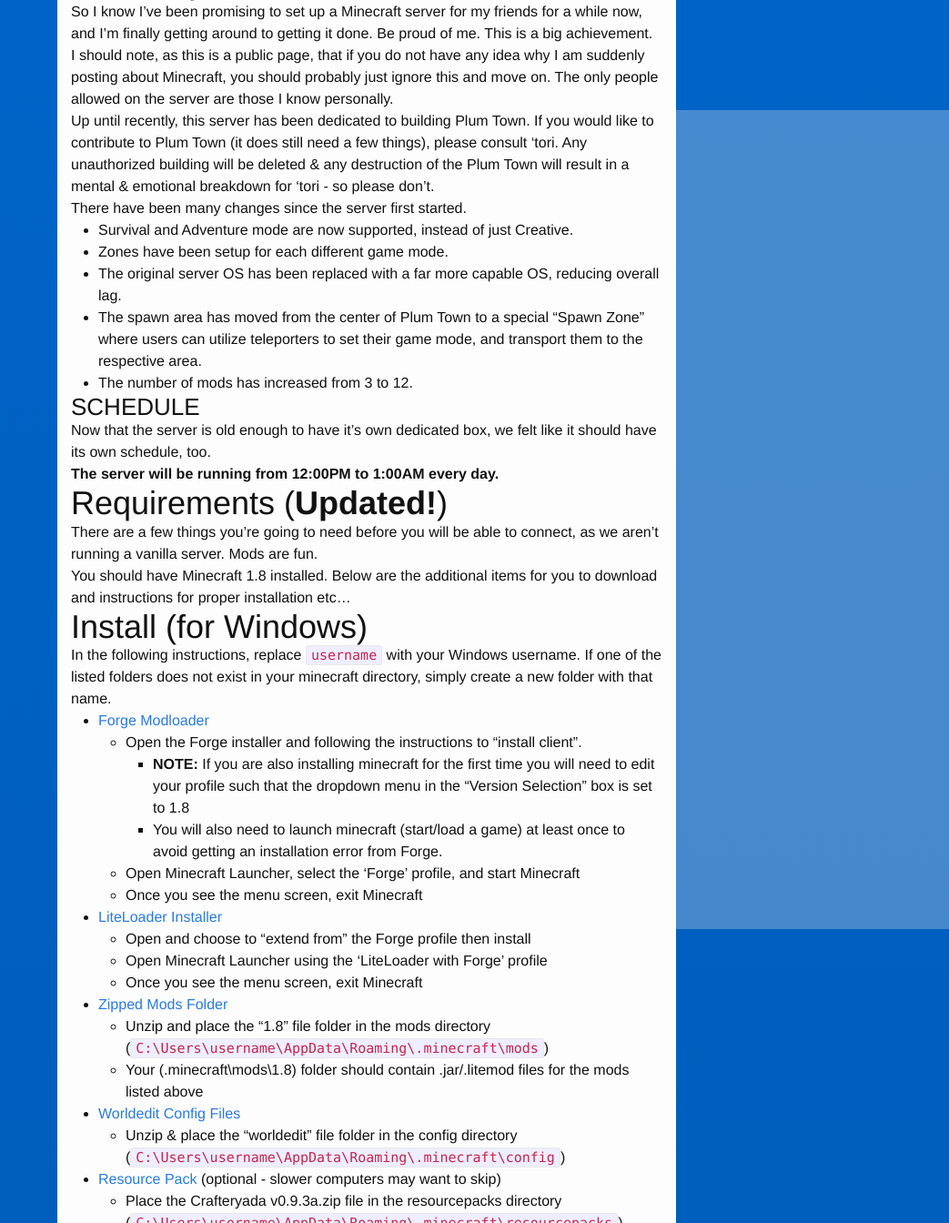
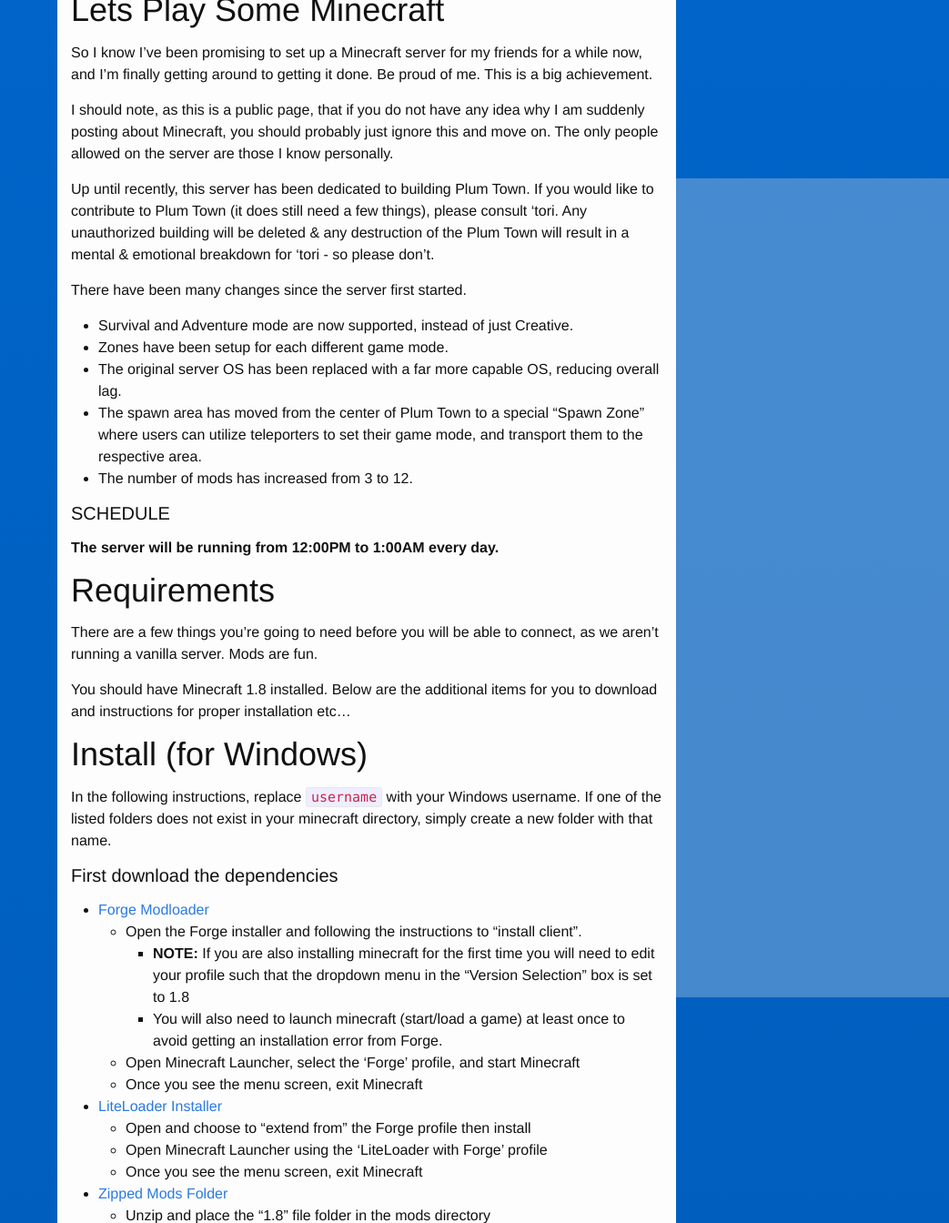
Before and after one commit to plosive/konstantinfarrell.github.io, a Jekyll site: the page built from _posts/2015-10-13-minecraft-server.md, in a window 1280 px wide, cut to the strip 576-1920 px from the top of the page. Shown: the whole strip at 91% size, without its empty margins (237-1280 px from the left). Built offline with Jekyll 4.4.1, drawn with Linux system fonts in a browser that asks for light colours; some of the changed text lies outside the part shown.

Commit message:
save UI from its own madness

```diff
--- a/_posts/2015-10-13-minecraft-server.md
+++ b/_posts/2015-10-13-minecraft-server.md
@@ -34,13 +34,11 @@
 - The spawn area has moved from the center of Plum Town to a special "Spawn Zone" where users can utilize teleporters to set their game mode, and transport them to the respective area.
 - The number of mods has increased from 3 to 12.
 
-### SCHEDULE
-
-Now that the server is old enough to have it's own dedicated box, we felt like it should have its own schedule, too.
+#### SCHEDULE
 
 **The server will be running from 12:00PM to 1:00AM every day.**
 
-# Requirements (**Updated!**)
+# Requirements
 
 There are a few things you're going to need before you will be able to connect, as we aren't running a vanilla server. Mods are fun.
 
@@ -50,6 +48,8 @@
 
 In the following instructions, replace `username` with your Windows username.
 If one of the listed folders does not exist in your minecraft directory, simply create a new folder with that name.
+
+#### First download the dependencies
 
 - [Forge Modloader](../../../../files/server/forge/forge-1.8-11.14.1.1334-installer-win.exe)
     - Open the Forge installer and following the instructions to "install client".
--- a/_sass/_base.scss
+++ b/_sass/_base.scss
@@ -21,10 +21,6 @@
     color: $text-color;
     background-color: $background-color;
     background: linear-gradient(#0066cc, #0059b3)  !important;
-    background-repeat: no-repeat;
-    background-size: cover;
-    background-position: center center;
-    background-attachment: fixed;
     -webkit-text-size-adjust: 100%;
 }
 
@@ -44,7 +40,7 @@
 p, blockquote, pre,
 ul, ol, dl, figure,
 %vertical-rhythm {
-    margin-bottom: 0; //$spacing-unit / 2;
+    margin-bottom: $spacing-unit / 2;
 }
 
 
```
Also changed, not shown: other parts of _posts/2015-10-13-minecraft-server.md (+1 -1 lines).
